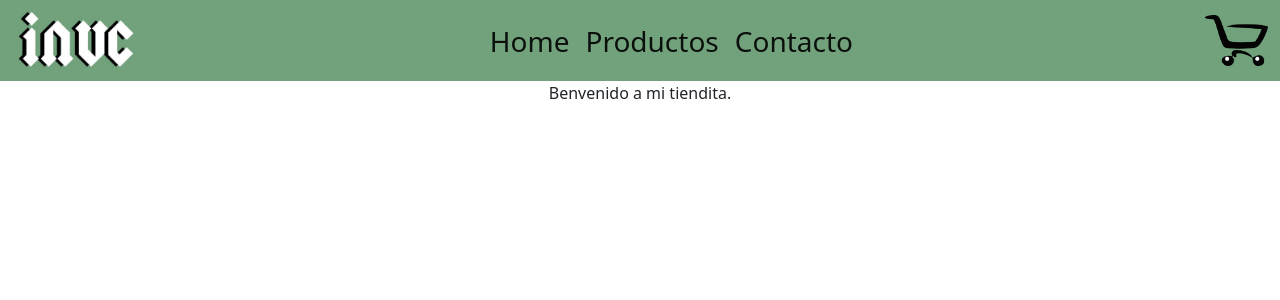
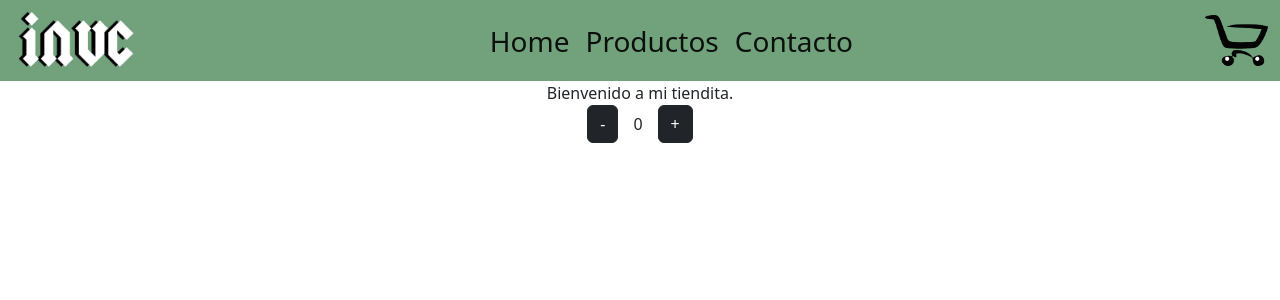
Before and after one commit to SantyHenares/Ecommers-react, a React (Create React App) app: page / in a window 1280 px wide. Shown: the top 300 px of the page. Built offline with nearby package versions, Linux system fonts and the light colour scheme.

Commit message:
Contador

```diff
--- a/src/App.js
+++ b/src/App.js
@@ -7,8 +7,8 @@ import ItemListContainer from './components/ItemListContainer';
 function App() {
   return (
     <div className="App">
-      <NavBar />
-      <ItemListContainer greeting='Benvenido a mi tiendita.'/>
+      <NavBar/>
+      <ItemListContainer greeting='Bienvenido a mi tiendita.'/>
     </div>
   );
 }
--- a/src/components/CartWidget.js
+++ b/src/components/CartWidget.js
@@ -1,4 +1,4 @@
-import React from 'react'
+import React from 'react';
 import carrito from './carrito.png';
 import './NavBar.css';
 
--- /dev/null
+++ b/src/components/ItemCount.js
@@ -0,0 +1,28 @@
+import React from 'react';
+import './NavBar.css';
+
+function ItemCount({stock, initial}) {
+    const [counter, setCounter] = React.useState(0);
+
+    const handlerCounterUp = () => {
+        if(counter<stock){
+            setCounter(counter + 1);
+        }
+    };
+
+    const handlerCounterDown = () => {
+        if(initial<counter){
+            setCounter(counter - 1);
+        }
+    };
+
+    return (
+        <div className="App itemCount">
+          <button onClick={handlerCounterDown} type="button" className="btn btn-dark">-</button>
+          <p>{counter}</p>
+          <button onClick={handlerCounterUp} type="button" className="btn btn-dark">+</button>
+        </div>
+      );
+}
+
+export default ItemCount
--- a/src/components/ItemListContainer.js
+++ b/src/components/ItemListContainer.js
@@ -1,8 +1,10 @@
 import React from 'react'
+import ItemCount from './ItemCount';
 
 const ItemListContainer = (prop) => {
   return (
-    <div>{prop.greeting}</div>
+    <div>{prop.greeting}
+    <ItemCount stock={10} initial={0}/></div>
   )
 }
 
--- a/src/components/NavBar.css
+++ b/src/components/NavBar.css
@@ -12,3 +12,10 @@
     display: flex;
     justify-content: space-between;
 }
+
+.itemCount{
+    display: flex;
+    justify-content: center;
+    align-items: baseline;
+    gap: 15px;
+}
```
